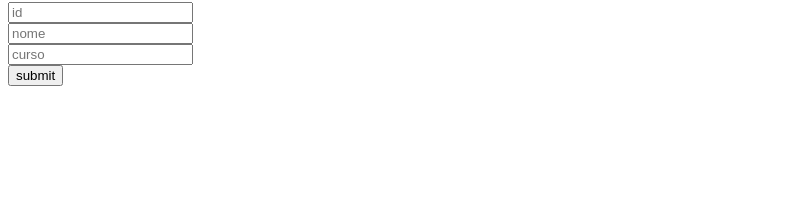
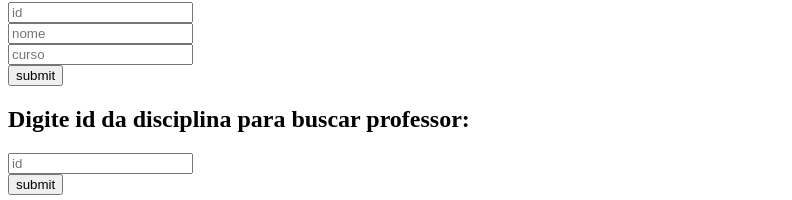
Before and after one commit to larissafiorini/T1-frontend, an Angular app: page / in a window 1280 px wide. Shown: the part 883-1083 px from the top of the page, without its empty margins (0-792 px from the left). Before the commit the page ends 977 px from the top, so only its background shows below. Built offline with nearby package versions, Linux system fonts and the light colour scheme; no server answers.

Commit message:
Form para buscar professor pelo id da disciplina

```diff
--- a/src/app/app.component.html
+++ b/src/app/app.component.html
@@ -24,8 +24,6 @@
    <input type = "submit" value = "submit">
 </form>
 
-
-
 <h2>Disciplinas no banco de dados: </h2>
 <ul>
   <li *ngFor="let disc of disciplinas">
@@ -50,7 +48,7 @@
 <h2>Atualizar disciplina: </h2>
 <p>Digite dados da disciplina que deseja atualizar no BD: </p>
 
-<form #newdata = "ngForm" (ngSubmit) = "insertDisciplina(newdata.value)" >
+<form #newdata = "ngForm" (ngSubmit) = "atualizaDisciplina(newdata.value)" >
     <input type = "text" name = "id" placeholder = "id" ngModel>
     <br/>
    <input type = "text" name = "nome" placeholder = "nome" ngModel>
@@ -59,3 +57,11 @@
    <br/>
    <input type = "submit" value = "submit">
 </form>
+
+<h2>Digite id da disciplina para buscar professor: </h2>
+
+<form #iddisc = "ngForm" (ngSubmit) = "buscaProfessor(iddisc.value)" >
+   <input type = "text" name = "string" placeholder = "id" ngModel>
+   <br/>
+   <input type = "submit" value = "submit">
+</form>
--- a/src/app/app.component.ts
+++ b/src/app/app.component.ts
@@ -84,7 +84,6 @@ export class AppComponent {
       response => {
         console.log(response);
       })
-
   }
 
   atualizaDisciplina(newdata){
@@ -100,4 +99,15 @@ export class AppComponent {
 
   }
 
+  buscaProfessor(iddisc){
+    alert(iddisc.id);
+    this.ExampleService.findProfessor(iddisc.id).subscribe(
+      response => {
+        console.log(response);
+      });
+
+
+  }
+
+
 }
--- a/src/app/app.service.ts
+++ b/src/app/app.service.ts
@@ -35,8 +35,11 @@ export class ExampleService {
     return this.http.put<Disciplina>(`${this.url}api/disciplina/${id}`,Disciplina );
   }
 
+  findProfessor(id_disciplina: string)  : Observable<Disciplina> {
+    console.log("buscando professor pelo id da disciplina");
 
-
+    return this.http.get<Disciplina>(`${this.url}api/disciplina/find_by_professor/${id_disciplina}`);
+  }
 
 
 
```
